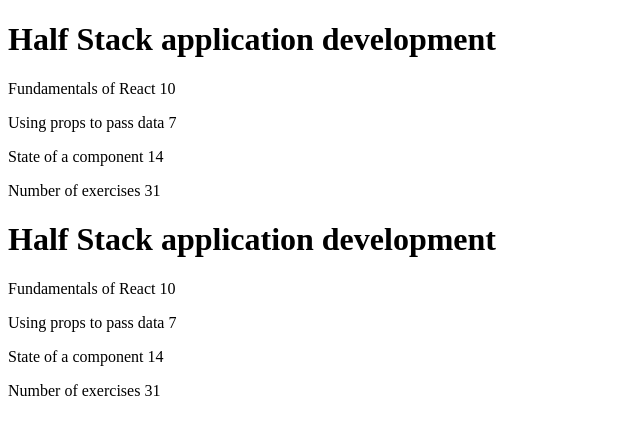
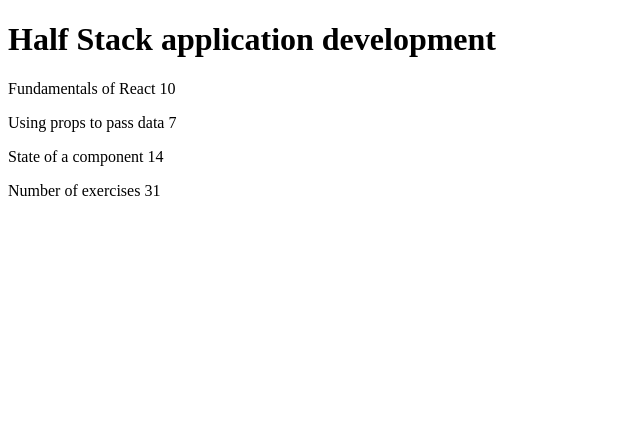
Before and after one commit to EphremDemlew/Full-Stack-Projects, a React (Create React App) app in the folder part1/part1/: page / in a window 1280 px wide. Shown: the top 434 px of the page, without its empty margins (0-640 px from the left). Built offline with nearby package versions, Linux system fonts and the light colour scheme.

Commit message:
part1: exercise 1.1-1.2 done

```diff
--- a/part1/part1/src/App.js
+++ b/part1/part1/src/App.js
@@ -29,17 +29,6 @@
         exercise3={exercises3}
       />
 
-      <h1>{course}</h1>
-      <p>
-        {part1} {exercises1}
-      </p>
-      <p>
-        {part2} {exercises2}
-      </p>
-      <p>
-        {part3} {exercises3}
-      </p>
-      <p>Number of exercises {exercises1 + exercises2 + exercises3}</p>
     </div>
   );
 };
--- a/part1/part1/src/components/Content.jsx
+++ b/part1/part1/src/components/Content.jsx
@@ -1,10 +1,10 @@
 const Content = (props) => {
     return (
-      <div>
+      <>
             {props.part1} {props.exercise1}
             {props.part2} {props.exercise2}
             {props.part3} { props.exercise3}
-      </div>
+      </>
     )
   }
 
```
